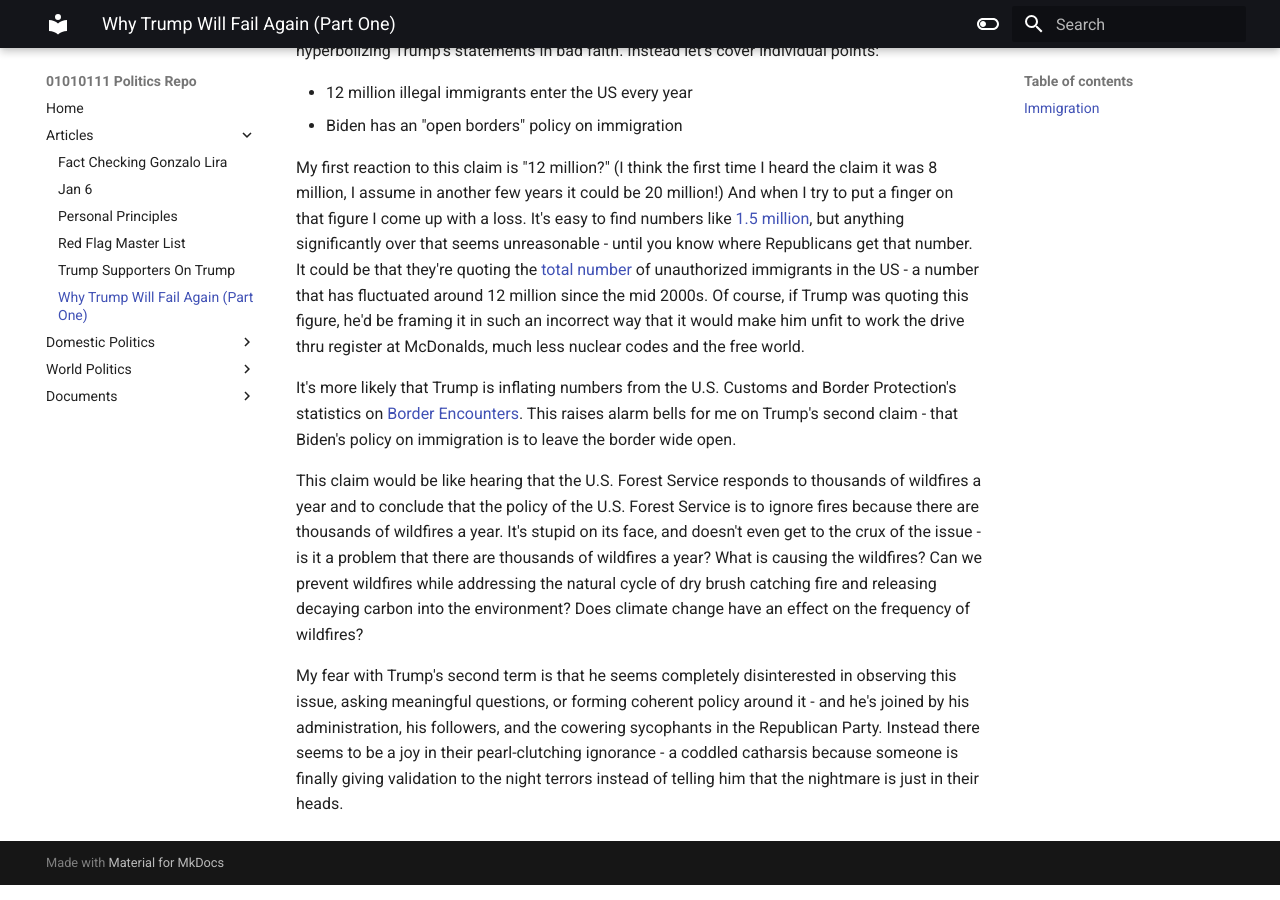
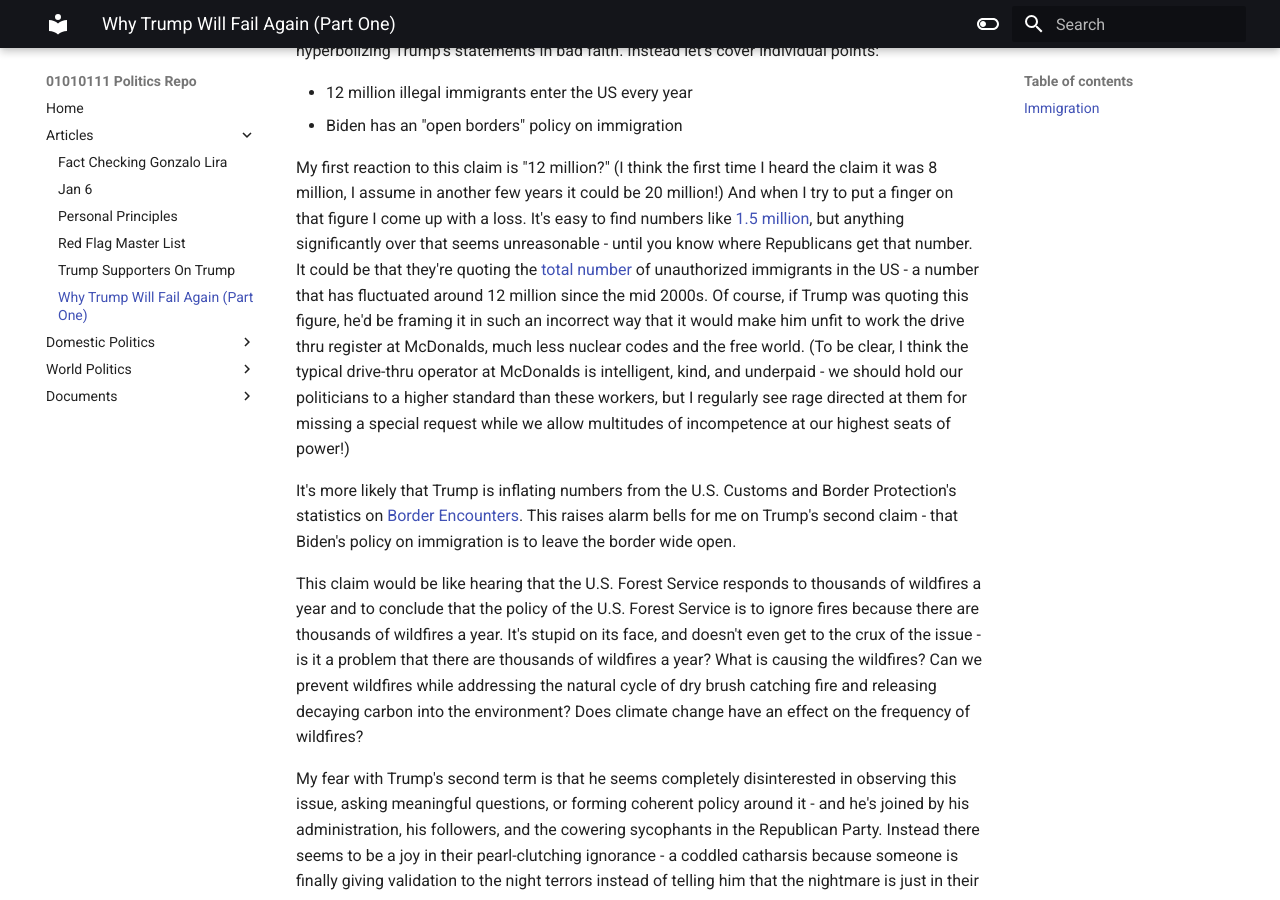
Before and after one commit to 01010111/politics, an MkDocs documentation site: the page built from docs/Articles/Why Trump Will Fail Again (Part One).md, in a window 1280 px wide and 900 px high, scrolled down 1618 px. Built offline with MkDocs 1.6.1 and Material for MkDocs 9.7.7, drawn with Linux system fonts in a browser that asks for light colours.

Commit message:
vault backup: 2024-11-06 11:26:39

```diff
--- a/docs/Articles/Why Trump Will Fail Again (Part One).md
+++ b/docs/Articles/Why Trump Will Fail Again (Part One).md
@@ -36,7 +36,7 @@ So let me get in front of this. If 12 million prisoners were rampaging across th
 - 12 million illegal immigrants enter the US every year
 - Biden has an "open borders" policy on immigration
 
-My first reaction to this claim is "12 million?" (I think the first time I heard the claim it was 8 million, I assume in another few years it could be 20 million!) And when I try to put a finger on that figure I come up with a loss. It's easy to find numbers like [1.5 million](https://www.pewresearch.org/short-reads/2024/09/27/u-s-immigrant-population-in-2023-saw-largest-increase-in-more-than-20-years/#:~:text=These%20immigrants%20hail%20from%20many,2.1%20million%2C%20or%204%25), but anything significantly over that seems unreasonable - until you know where Republicans get that number. It could be that they're quoting the [total number](https://www.pewresearch.org/short-reads/2024/07/22/what-we-know-about-unauthorized-immigrants-living-in-the-us/) of unauthorized immigrants in the US - a number that has fluctuated around 12 million since the mid 2000s. Of course, if Trump was quoting this figure, he'd be framing it in such an incorrect way that it would make him unfit to work the drive thru register at McDonalds, much less nuclear codes and the free world.
+My first reaction to this claim is "12 million?" (I think the first time I heard the claim it was 8 million, I assume in another few years it could be 20 million!) And when I try to put a finger on that figure I come up with a loss. It's easy to find numbers like [1.5 million](https://www.pewresearch.org/short-reads/2024/09/27/u-s-immigrant-population-in-2023-saw-largest-increase-in-more-than-20-years/#:~:text=These%20immigrants%20hail%20from%20many,2.1%20million%2C%20or%204%25), but anything significantly over that seems unreasonable - until you know where Republicans get that number. It could be that they're quoting the [total number](https://www.pewresearch.org/short-reads/2024/07/22/what-we-know-about-unauthorized-immigrants-living-in-the-us/) of unauthorized immigrants in the US - a number that has fluctuated around 12 million since the mid 2000s. Of course, if Trump was quoting this figure, he'd be framing it in such an incorrect way that it would make him unfit to work the drive thru register at McDonalds, much less nuclear codes and the free world. (To be clear, I think the typical drive-thru operator at McDonalds is intelligent, kind, and underpaid - we should hold our politicians to a higher standard than these workers, but I regularly see rage directed at them for missing a special request while we allow multitudes of incompetence at our highest seats of power!)
 
 It's more likely that Trump is inflating numbers from the U.S. Customs and Border Protection's statistics on [Border Encounters](https://www.cbp.gov/newsroom/stats/southwest-land-border-encounters). This raises alarm bells for me on Trump's second claim - that Biden's policy on immigration is to leave the border wide open.
 
```
